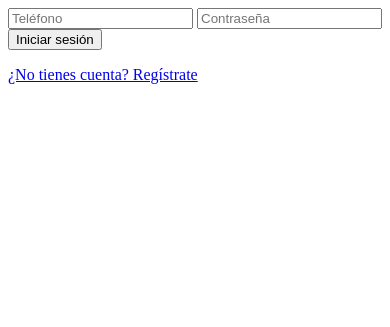
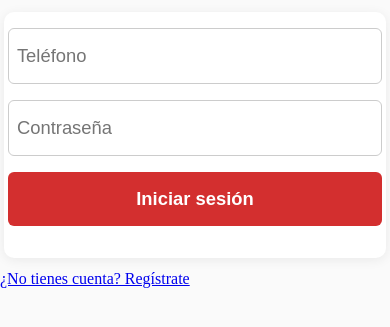
Before and after one commit to Valenn31/Bajoneros, a Django app: page /login/ in a window 390 px wide. Shown: the top 327 px of the page. Run offline with Django 5.2, Linux system fonts and the light colour scheme.

Commit message:
ACTUALIZACION
SOLUCION PROBLEMAS LOGIN

```diff
--- /dev/null
+++ b/sistema/mi_app/static/css/login.css
@@ -0,0 +1,59 @@
+body {
+    background: #fafafa;
+    margin: 0;
+    padding: 0;
+}
+
+.form-login, .form-registro {
+    max-width: 400px;
+    margin: 32px auto;
+    padding: 24px 12px;
+    background: #fff;
+    border-radius: 10px;
+    box-shadow: 0 2px 12px rgba(0,0,0,0.07);
+    width: 100%;
+    box-sizing: border-box;
+}
+
+.form-login input,
+.form-registro input,
+.form-login button,
+.form-registro button {
+    width: 100%;
+    padding: 14px 10px;
+    margin-bottom: 16px;
+    font-size: 1.1em;
+    border-radius: 6px;
+    border: 1px solid #ccc;
+    box-sizing: border-box;
+}
+
+.form-login button,
+.form-registro button {
+    background: #d32f2f;
+    color: #fff;
+    border: none;
+    font-weight: bold;
+    cursor: pointer;
+    transition: background 0.2s;
+}
+
+.form-login button:hover,
+.form-registro button:hover {
+    background: #b71c1c;
+}
+
+@media (max-width: 600px) {
+    .form-login, .form-registro {
+        max-width: 98vw;
+        margin: 12px auto;
+        padding: 16px 4px;
+    }
+    .form-login input,
+    .form-registro input,
+    .form-login button,
+    .form-registro button {
+        font-size: 1.15em;
+        padding: 16px 8px;
+    }
+}
--- a/sistema/mi_app/templates/login/login.html
+++ b/sistema/mi_app/templates/login/login.html
@@ -1,4 +1,8 @@
-<form method="post">
+{% load static %}
+<link rel="stylesheet" href="{% static 'css/login.css' %}">
+<meta name="viewport" content="width=device-width, initial-scale=1">
+
+<form method="post" class="form-login">
     {% csrf_token %}
     <input type="text" name="telefono" placeholder="Teléfono" required>
     <input type="password" name="password" placeholder="Contraseña" required>
--- a/sistema/mi_app/templates/login/registro.html
+++ b/sistema/mi_app/templates/login/registro.html
@@ -1,4 +1,8 @@
-<form method="post">
+{% load static %}
+<link rel="stylesheet" href="{% static 'css/login.css' %}">
+<meta name="viewport" content="width=device-width, initial-scale=1">
+
+<form method="post" class="form-registro">
     {% csrf_token %}
     {{ form.as_p }}
     <button type="submit">Registrarse</button>
--- a/sistema/mi_app/views/cliente.py
+++ b/sistema/mi_app/views/cliente.py
@@ -1,5 +1,5 @@
 from django.shortcuts import render, redirect, get_object_or_404
-from django.contrib.auth import login, authenticate
+from django.contrib.auth import login, authenticate, logout
 from ..models import Producto, PersonalizacionOpcion
 from django.contrib import messages
 from ..forms import RegistroClienteForm
@@ -68,3 +68,7 @@ def login_cliente(request):
         else:
             error = "Teléfono o contraseña incorrectos"
     return render(request, 'login/login.html', {'error': error})
+
+def logout_cliente(request):
+    logout(request)
+    return redirect('login_cliente')
--- a/sistema/sistema/urls.py
+++ b/sistema/sistema/urls.py
@@ -3,6 +3,7 @@ from django.contrib import admin
 from django.urls import path
 from mi_app import views
 from mi_app.views import cliente as views_cliente
+from mi_app.views.cliente import logout_cliente
 from django.conf import settings
 from django.conf.urls.static import static
 from django.views.generic import RedirectView
@@ -39,6 +40,7 @@ urlpatterns = [
     # Rutas para registro y login de clientes
     path('registro/', views_cliente.registro_cliente, name='registro_cliente'),
     path('login/', views_cliente.login_cliente, name='login_cliente'),
+    path('logout/', logout_cliente, name='logout_cliente'),
 
     # Redirección de login
     path('accounts/login/', RedirectView.as_view(url='/login/', permanent=False)),
```
Also changed, not shown: sistema/mi_app/templates/base.html (+32 -1 lines), sistema/db.sqlite3, 1 other file.
